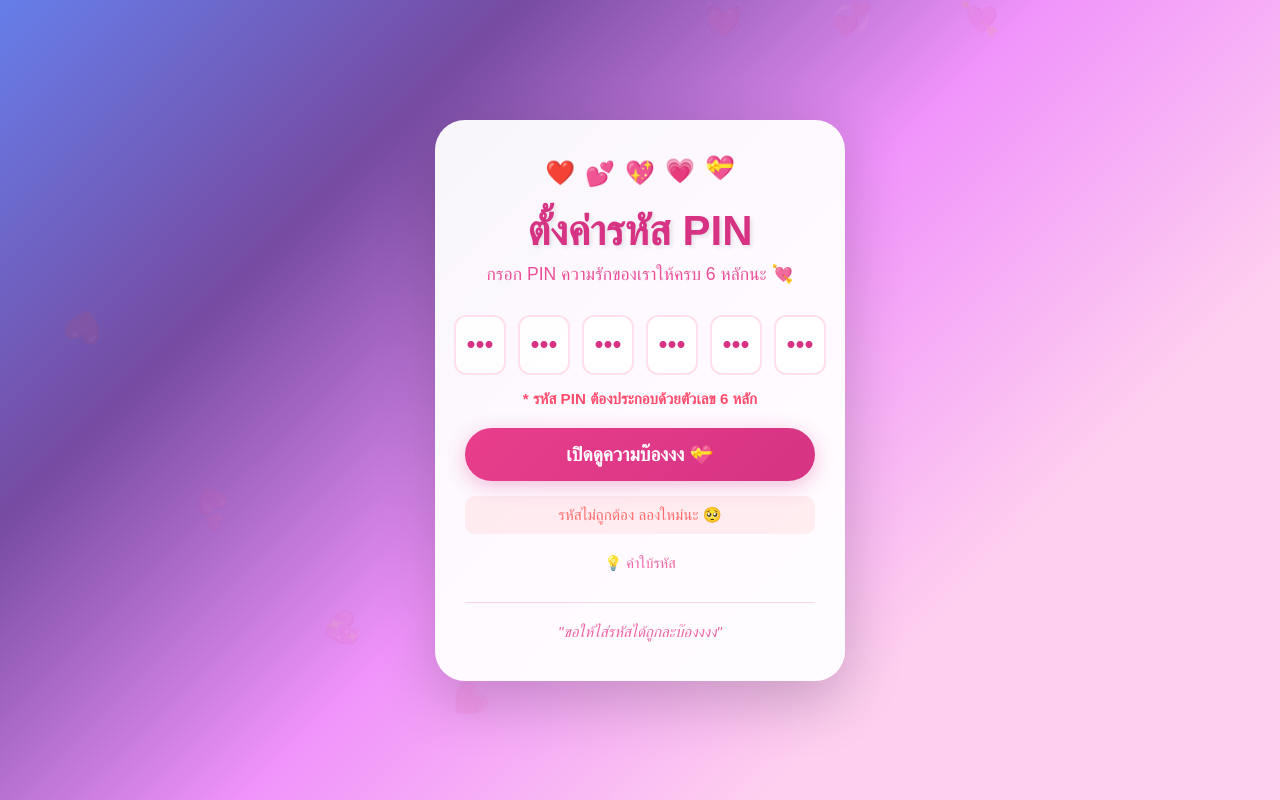
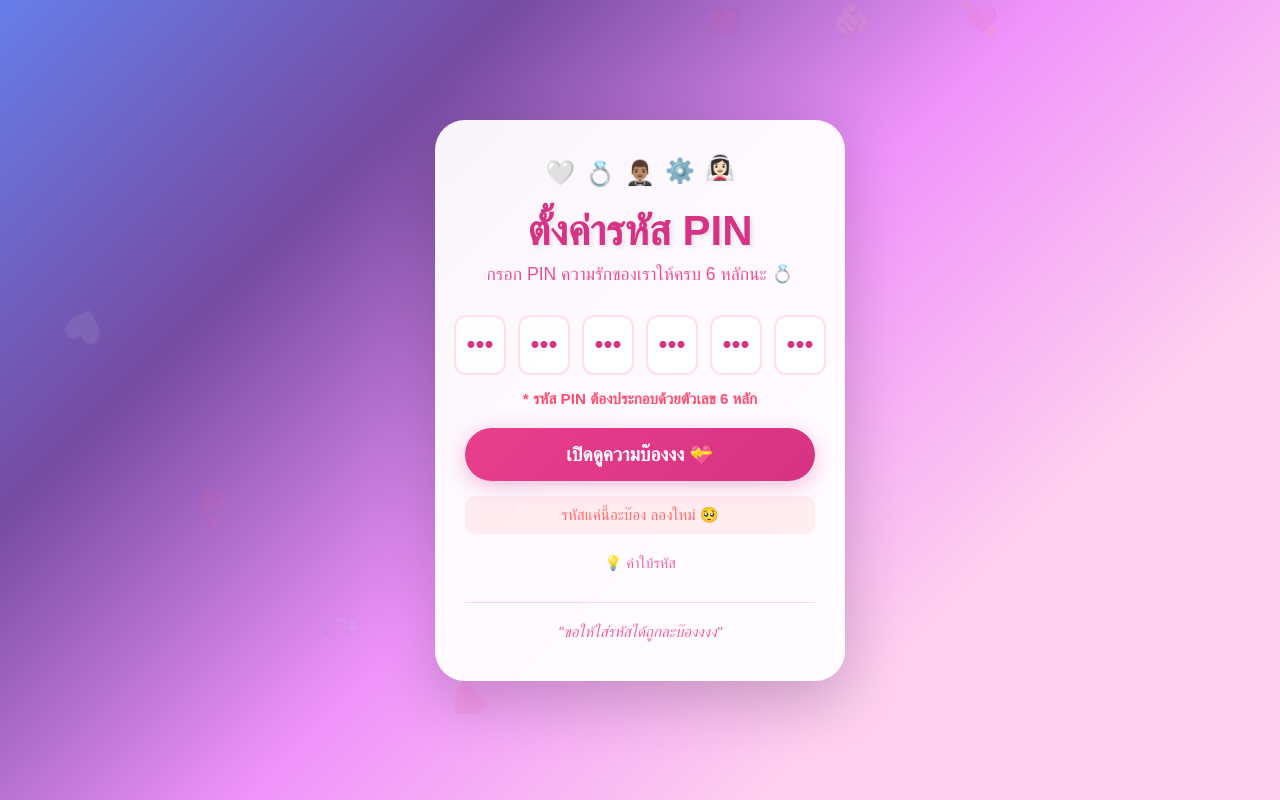
Before and after one commit to Tanny21-ENG/Happy-Valentine, a plain HTML site: page index.html in a window 1280 px wide. Both pictures are taken after typing "Sample123", "Sample123", "Sample123", "Sample123", "Sample123", "Sample123" into the empty fields and a click on the button "เปิดดูความบ๊องงง 💝". Drawn offline with Linux system fonts and the light colour scheme; a web font is replaced by a local one.

Commit message:
Update index.html

```diff
--- a/index.html
+++ b/index.html
@@ -4,7 +4,7 @@
 <head>
     <meta charset="UTF-8">
     <meta name="viewport" content="width=device-width, initial-scale=1.0">
-    <title>💕 ป้อนรหัสรักนะบ๊องง 💕</title>
+    <title>💕 PINแห่งความรัก 💕</title>
     <link rel="stylesheet" href="login.css">
     <link href="https://fonts.googleapis.com/css2?family=Anuphan:wght@300;400;600;700&display=swap" rel="stylesheet">
 </head>
@@ -13,15 +13,15 @@
     <div class="login-container">
         <div class="login-box">
             <div class="heart-rain">
-                <div class="heart">❤️</div>
-                <div class="heart">💕</div>
-                <div class="heart">💖</div>
-                <div class="heart">💗</div>
-                <div class="heart">💝</div>
+                <div class="heart">🤍</div>
+                <div class="heart">💍</div>
+                <div class="heart">🤵🏽‍♂️</div>
+                <div class="heart">⚙️</div>
+                <div class="heart">👰🏻‍♀️</div>
             </div>
 
             <h1 class="login-title">ตั้งค่ารหัส <span class="pin-highlight">PIN</span></h1>
-            <p class="login-subtitle">กรอก PIN ความรักของเราให้ครบ 6 หลักนะ 💘</p>
+            <p class="login-subtitle">กรอก PIN ความรักของเราให้ครบ 6 หลักนะ 💍</p>
 
             <form id="loginForm" class="login-form" autocomplete="off">
                 <div class="pin-group" aria-label="กรอก PIN 6 หลัก">
@@ -46,7 +46,7 @@
                 </button>
 
                 <div id="errorMessage" class="error-message hidden">
-                    รหัสไม่ถูกต้อง ลองใหม่นะ 🥺
+                    รหัสแค่นี้อะบ๊อง ลองใหม่ 🥺
                 </div>
 
                 <div class="hint">
@@ -54,7 +54,7 @@
                         💡 คำใบ้รหัส
                     </button>
                     <div id="hintText" class="hint-text hidden">
-                        ทักข้อความDiscord วันไหน 😘
+                        ทักข้อความ Discord วันไหนอ้วน
                     </div>
                 </div>
             </form>
@@ -65,13 +65,13 @@
         </div>
 
         <div class="floating-hearts">
-            <div class="floating-heart">❤️</div>
+            <div class="floating-heart">🤍</div>
             <div class="floating-heart">💕</div>
-            <div class="floating-heart">💖</div>
+            <div class="floating-heart">💍</div>
             <div class="floating-heart">💗</div>
             <div class="floating-heart">💝</div>
             <div class="floating-heart">💓</div>
-            <div class="floating-heart">💞</div>
+            <div class="floating-heart">🫵🏻</div>
             <div class="floating-heart">💘</div>
         </div>
     </div>
```
